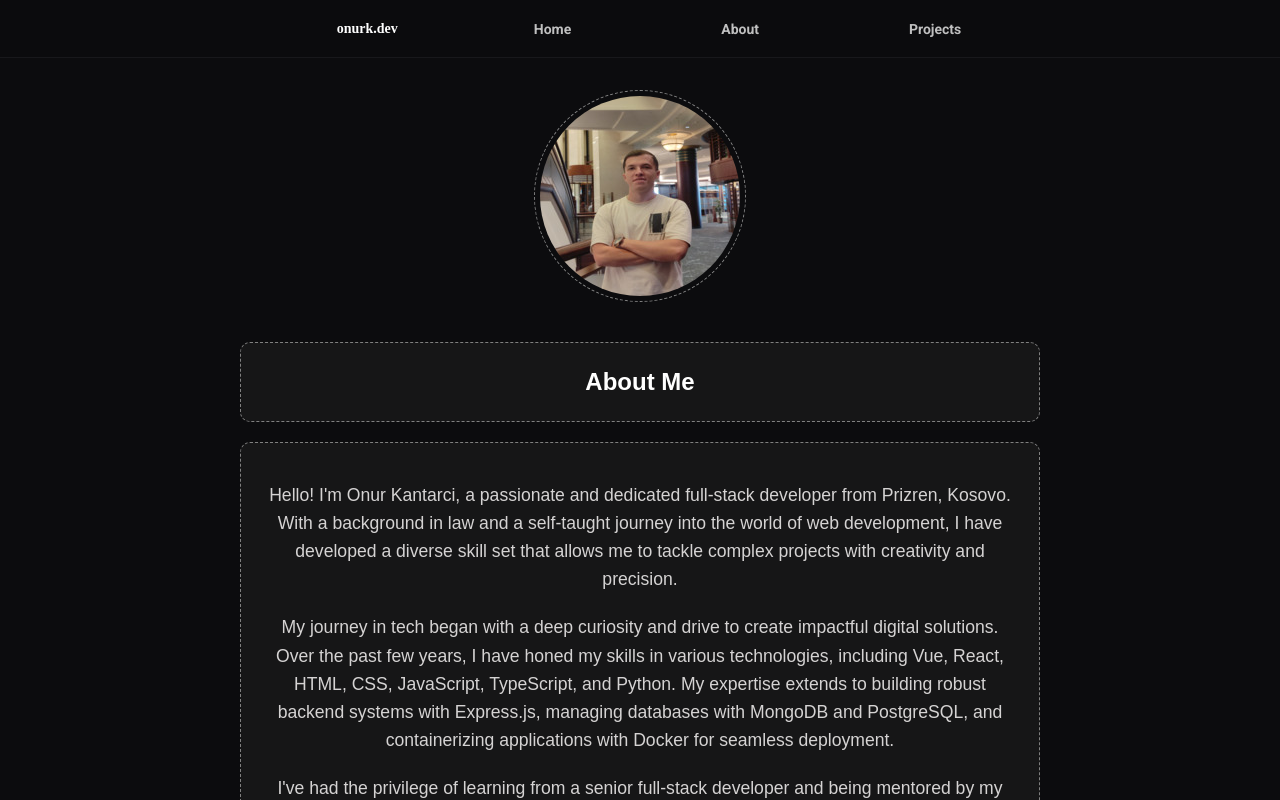
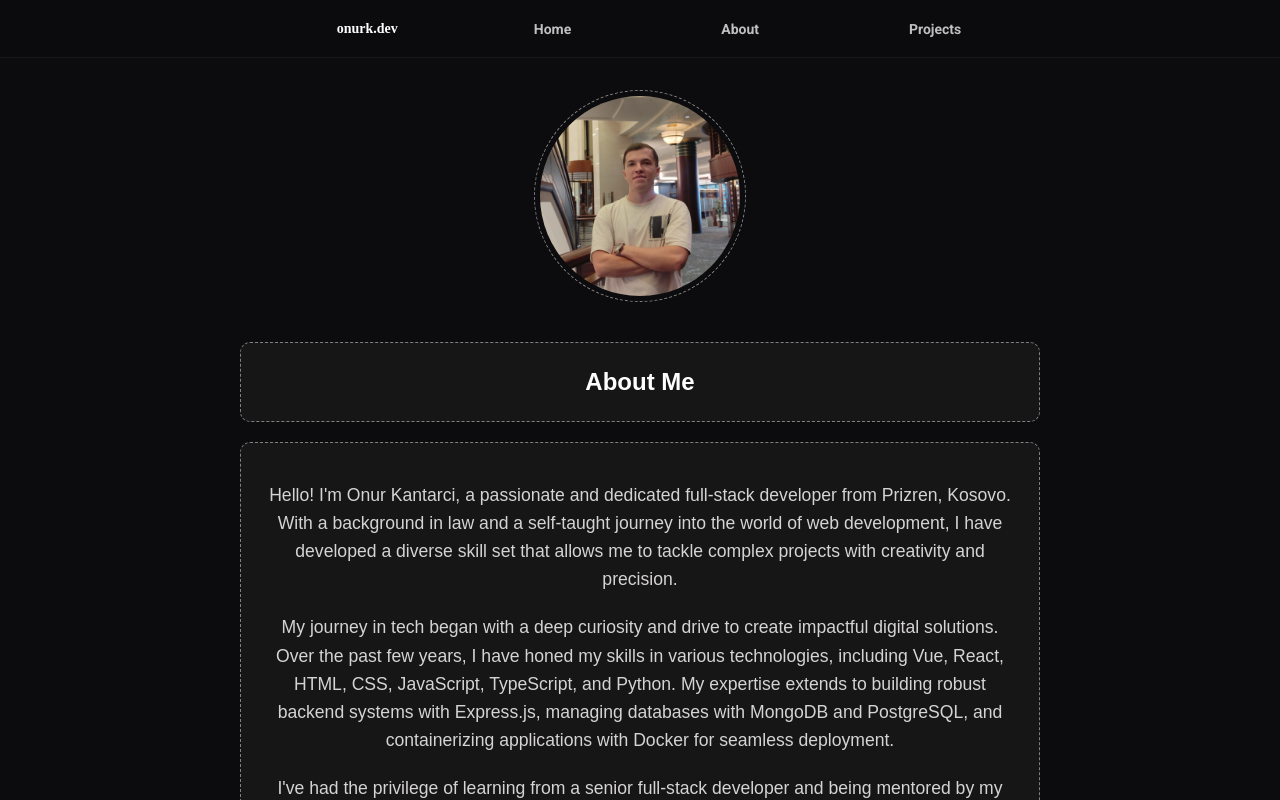
Before and after one commit to onurkantarci/onurkantarci.github.io, an Astro site: page /about in a window 1280 px wide. Built offline with nearby package versions, Linux system fonts and the light colour scheme; Astro itself is replaced by a stand-in of ours; a web font is replaced by a local one.

Commit message:
fix profilepic resolution

```diff
--- a/src/pages/about.astro
+++ b/src/pages/about.astro
@@ -6,7 +6,7 @@ import Layout from "../layouts/Layout.astro";
   <section>
     <div class="about-container">
       <img
-        src="/pictures/IMG_20230921_155205 (1) (2).jpg"
+        src="/pictures/IMG_20230921_155205 (1) (4).jpg"
         alt="Onur Kantarci"
         class="profile-pic"
       />
```
Also changed, not shown: public/pictures/IMG_20230921_155205 (1) (4).jpg (added).
